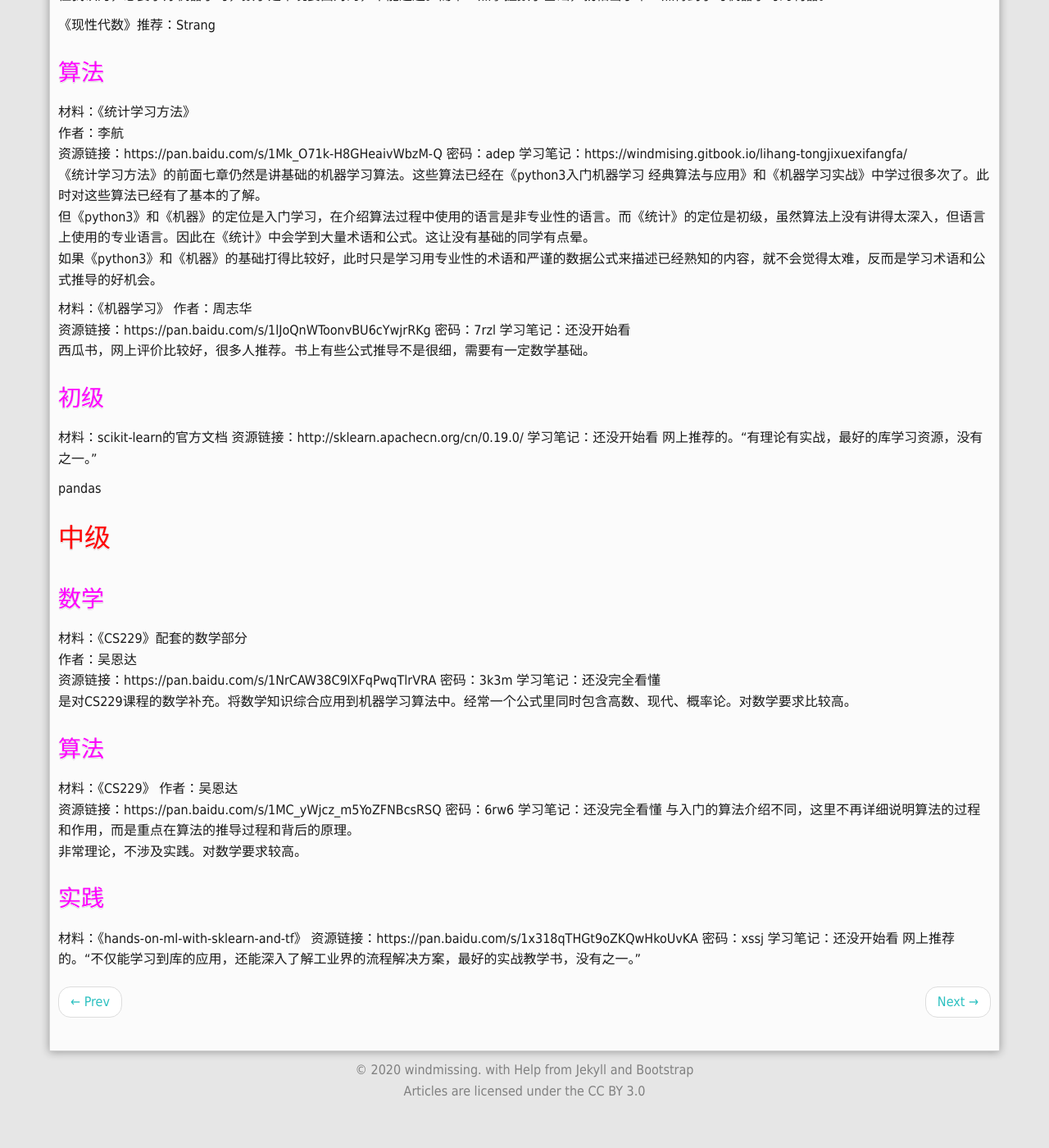
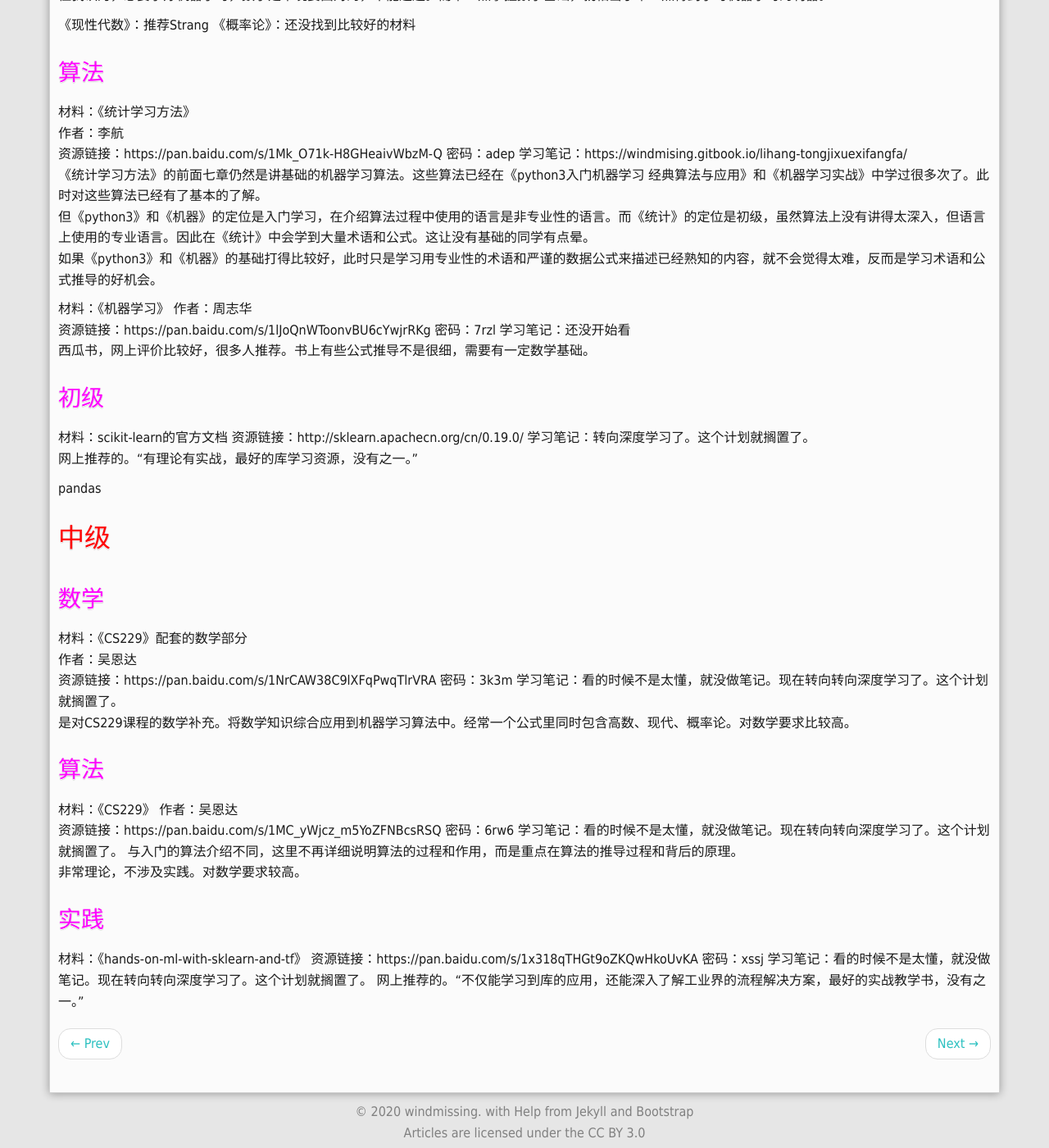
Before and after one commit to windmissing/windmissing.github.io, a Jekyll site: the page built from _posts/2019-12-2-machine-learing-study-path.md, in a window 1280 px wide and 1400 px high, scrolled down 1517 px. Shown: the whole window at 82% size. Built offline with Jekyll 4.4.1, drawn with Linux system fonts in a browser that asks for light colours; before the commit the page ends 2866 px from its top, so only the background shows below that; some of the changed text lies outside the part shown.

Commit message:
增加一个column

```diff
--- a/_posts/2019-12-2-machine-learing-study-path.md
+++ b/_posts/2019-12-2-machine-learing-study-path.md
@@ -50,12 +50,13 @@
 
 ## 数学
 
-在学习理论和实践的过程中发现，知道一些数学结论可以帮助理解算法的原理和过程，但如果想要自己推导就捉襟见肘的感觉了。
+在入门阶段，只直学习别人已经推好的公式，以前的数学知道还勉强够用。到了初级阶段，跟着课本一起推公式时就有些吃力了。
 这是因为对数学基础还不够扎实。在这一阶段就要系统地学习数学基础理论，相比于入门的“知其然”，现在要“知其所以然” 。
 很多攻略都建议不用专门去学习数学基础，用到的时候补一下就可以。
 但我认为，想要学好机器学习，数学是早晚要面对的，不能逃避。而早一点掌握数学基础，就相当于早一点得到学习机器学习的利器。
 
-《现性代数》推荐：Strang
+《现性代数》：推荐Strang
+《概率论》：还没找到比较好的材料
 
 ## 算法
 
@@ -77,7 +78,7 @@
 
 材料：scikit-learn的官方文档
 资源链接：http://sklearn.apachecn.org/cn/0.19.0/
-学习笔记：还没开始看
+学习笔记：转向深度学习了。这个计划就搁置了。
 网上推荐的。“有理论有实战，最好的库学习资源，没有之一。”
 
 pandas
@@ -89,7 +90,7 @@
 材料：《CS229》配套的数学部分
 作者：吴恩达
 资源链接：https://pan.baidu.com/s/1NrCAW38C9lXFqPwqTlrVRA 密码：3k3m
-学习笔记：还没完全看懂
+学习笔记：看的时候不是太懂，就没做笔记。现在转向转向深度学习了。这个计划就搁置了。
 是对CS229课程的数学补充。将数学知识综合应用到机器学习算法中。经常一个公式里同时包含高数、现代、概率论。对数学要求比较高。
 
 ## 算法
@@ -97,7 +98,7 @@
 材料：《CS229》
 作者：吴恩达
 资源链接：https://pan.baidu.com/s/1MC_yWjcz_m5YoZFNBcsRSQ 密码：6rw6
-学习笔记：还没完全看懂
+学习笔记：看的时候不是太懂，就没做笔记。现在转向转向深度学习了。这个计划就搁置了。
 与入门的算法介绍不同，这里不再详细说明算法的过程和作用，而是重点在算法的推导过程和背后的原理。
 非常理论，不涉及实践。对数学要求较高。
 
@@ -105,5 +106,5 @@
 
 材料：《hands-on-ml-with-sklearn-and-tf》
 资源链接：https://pan.baidu.com/s/1x318qTHGt9oZKQwHkoUvKA 密码：xssj
-学习笔记：还没开始看
+学习笔记：看的时候不是太懂，就没做笔记。现在转向转向深度学习了。这个计划就搁置了。
 网上推荐的。“不仅能学习到库的应用，还能深入了解工业界的流程解决方案，最好的实战教学书，没有之一。”
--- a/index.html
+++ b/index.html
@@ -40,5 +40,6 @@
   <div id="code" class="qrcode visible-lg"></div>
   {% include search.html %}
   {% include categories.html %}
+  {% include column.html %}
   {% include blogroll.html %}
 </aside>
```
Also changed, not shown: _data/blogroll.json (+4 -20 lines), _data/column.json (added, +26 -0 lines), _includes/column.html (added, +10 -0 lines), images_for_gitbook/LiHang-TongJiXueXiFangFa/5.png (added).
